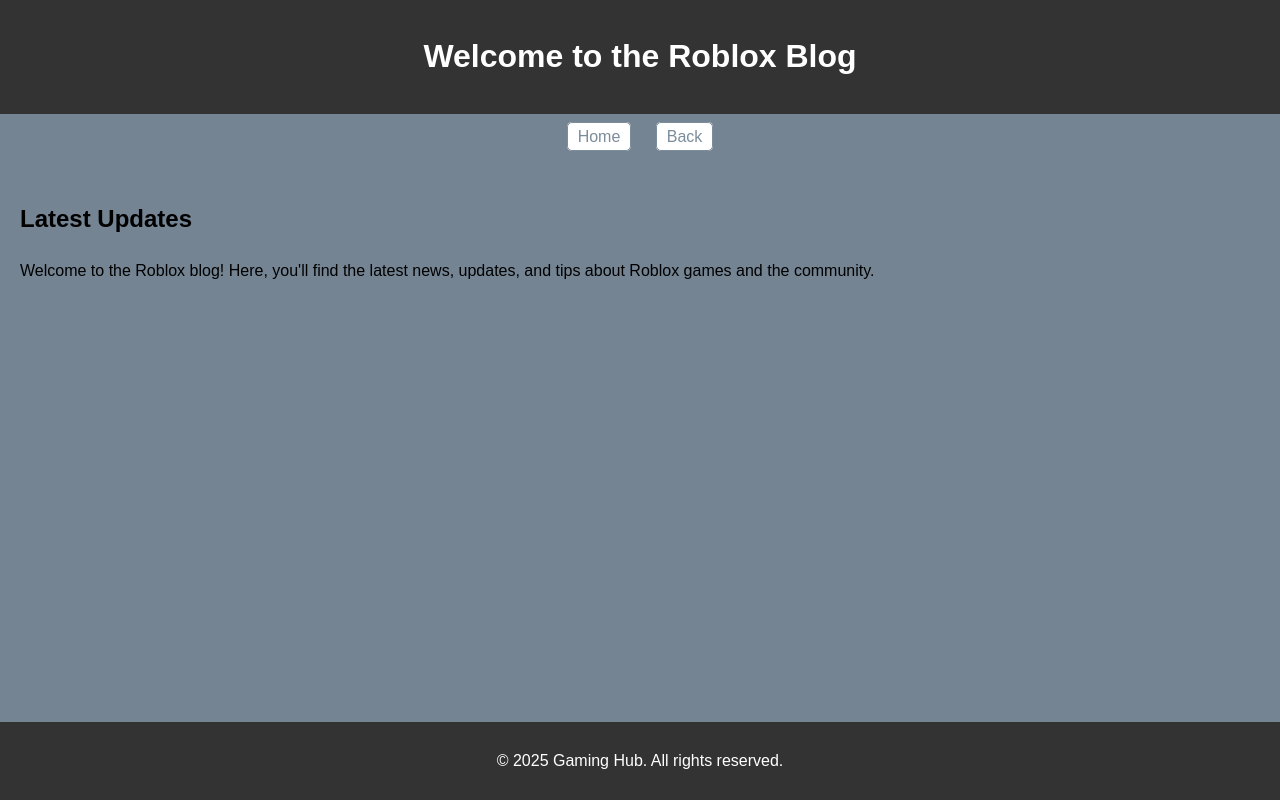
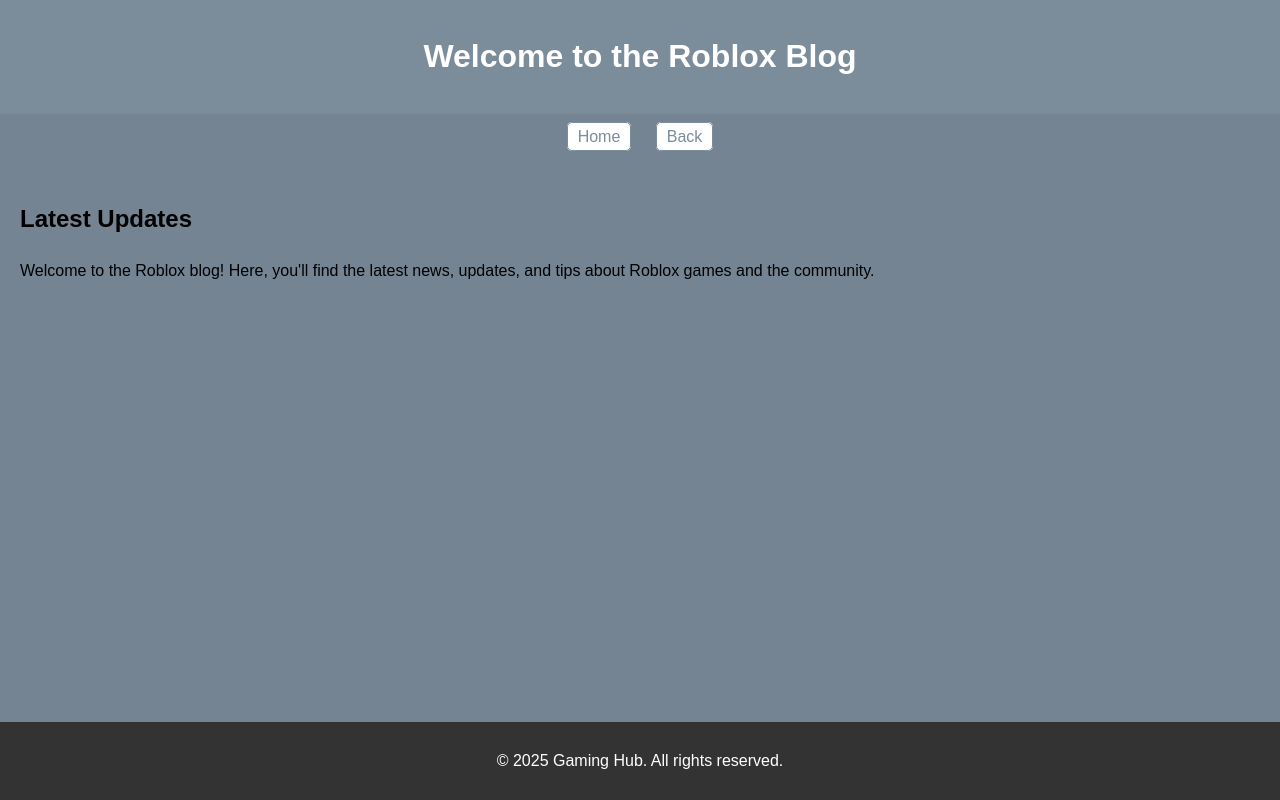
Before and after one commit to Nicholas89898/Gaming-Hub, a plain HTML site: page roblox.html in a window 1280 px wide. Drawn offline with Linux system fonts and the light colour scheme.

Commit message:
Update roblox.css

```diff
--- a/roblox.css
+++ b/roblox.css
@@ -10,7 +10,7 @@ body {
   background-color: rgb(116, 132, 147);
 }
 header {
-  background: #333;
+  background: rgb(123, 140, 155);
   color: #fff;
   padding: 10px 20px;
   text-align: center;
```
